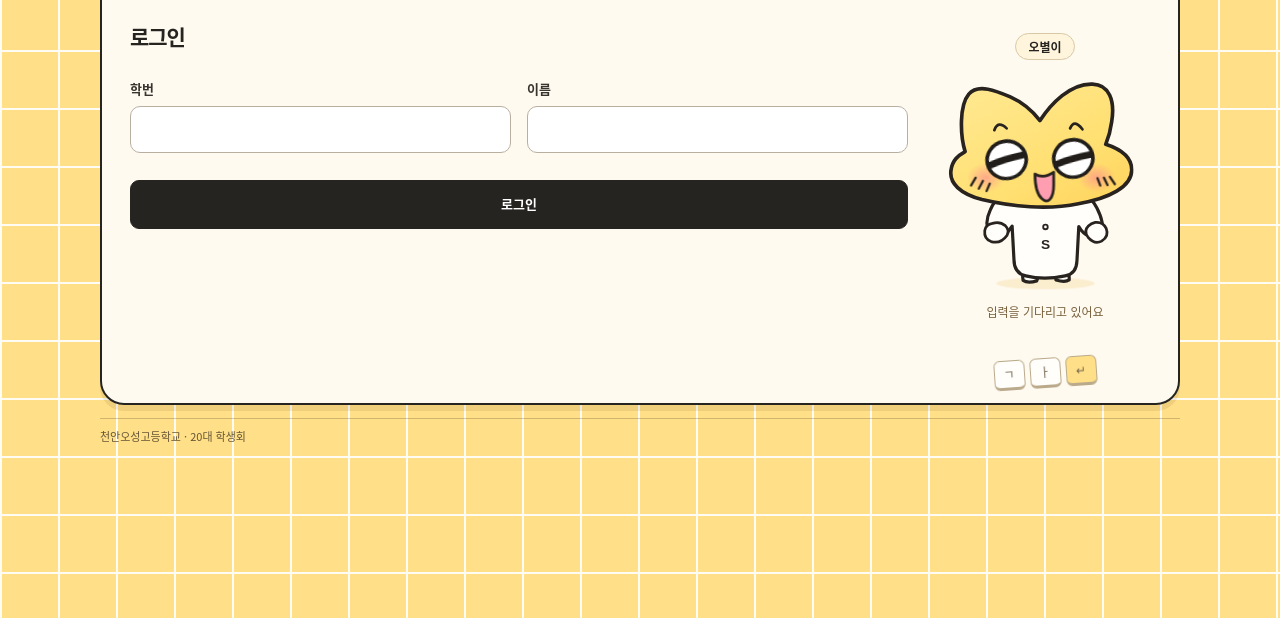
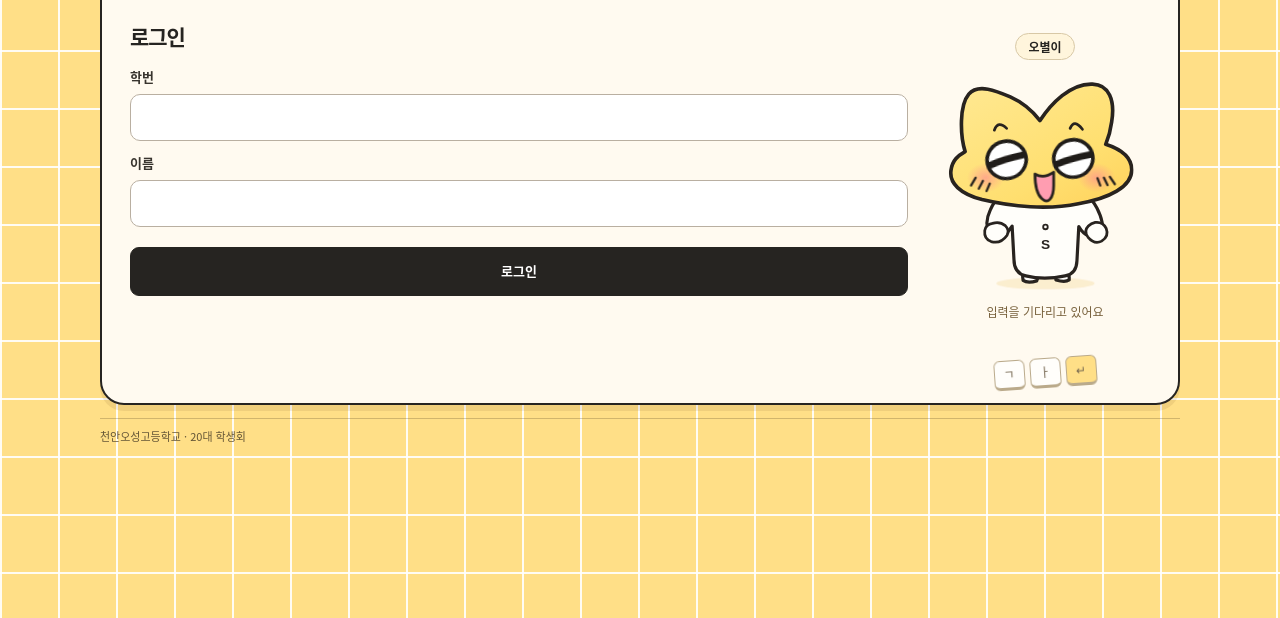
Before and after one commit to oshs-20th-sc/20th, a plain HTML site: page typing/index.html in a window 1280 px wide. Shown: the part 182-800 px from the top of the page. Drawn offline with Linux system fonts and the light colour scheme; no server answers.

Commit message:
Restore vertically stacked typing login fields

```diff
--- a/style.css
+++ b/style.css
@@ -277,9 +277,3 @@ summary { font-weight: 750; cursor: pointer; }
 /* V5: practical login form remains the main target after the banner. */
 .typing-page #login { width: min(100%, 760px); margin: 0 auto; }
 .typing-page #login .login-panel { max-width: none; margin: 0; }
-@media (min-width: 700px) {
-  .typing-page #entry-form { display: grid; grid-template-columns: repeat(2,minmax(0,1fr)); gap: 0 18px; }
-  .typing-page #entry-form > label { min-width: 0; }
-  .typing-page #entry-form > button[type="submit"] { grid-column: 1 / -1; }
-  .typing-page #entry-form > #login-error { grid-column: 1 / -1; }
-}
--- a/typing/style.css
+++ b/typing/style.css
@@ -10,7 +10,7 @@
 .typing-page #login .login-panel { background: transparent; padding: 10px 0 14px; margin: 0; border: 0; box-shadow: none; }
 .typing-page .login-panel h2 { font-size: 21px; margin-bottom: 18px; }
 .typing-page .login-panel button[type='submit'] { margin-top: 20px; }
-.typing-page #entry-form { gap: 0 16px; }
+.typing-page #entry-form { display: block; }
 .typing-page #student-session { margin: 0 0 18px; padding: 10px 12px; min-height: 53px; background: #fff4d8; border-color: var(--line); gap: 8px; }
 #student-name { font-weight: 750; font-size: 14px; overflow-wrap: anywhere; min-width: 0; }
 #student-session button { min-height: 34px; padding: 5px 11px; font-size: 12px; flex-shrink: 0; }
```
